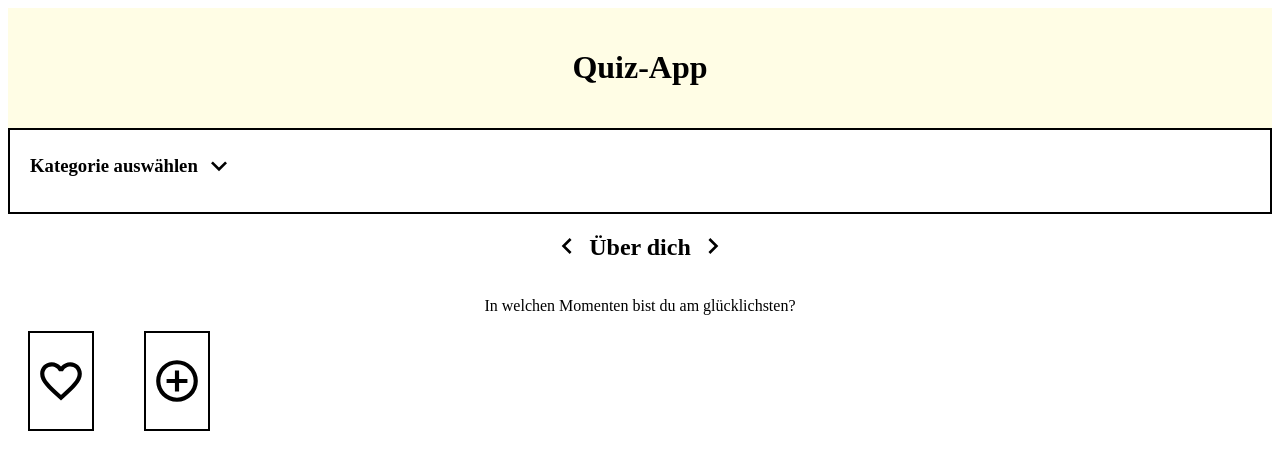
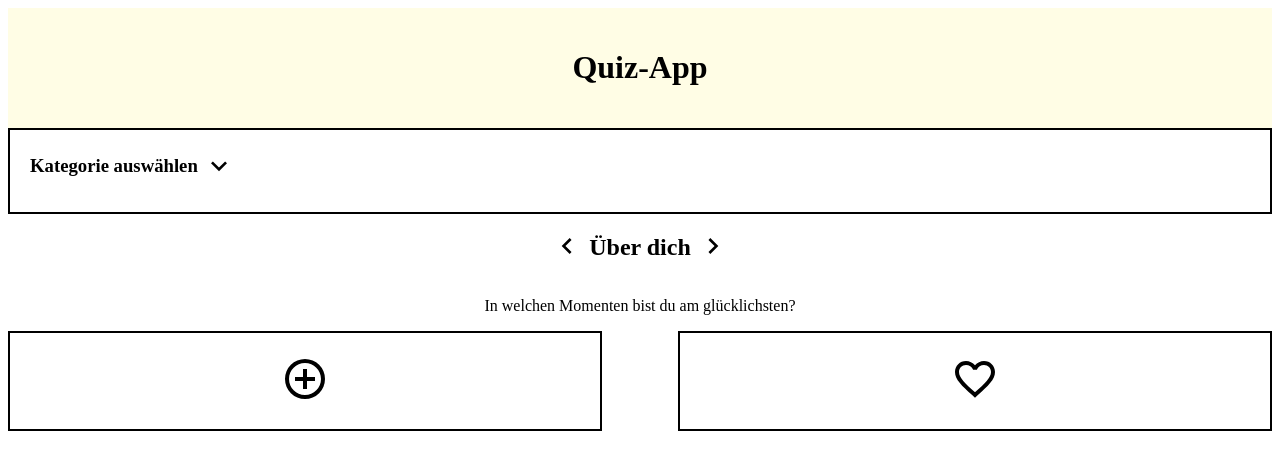
Before and after one commit to JivanaLipsewers/Capstone-90-Fragen-die-verbinden, a Next.js app: page / in a window 1280 px wide. Shown: the top 470 px of the page. Built offline with nearby package versions, Linux system fonts and the light colour scheme.

Commit message:
updatebutton

```diff
--- a/components/AddQuestion/index.js
+++ b/components/AddQuestion/index.js
@@ -1,27 +1,22 @@
-import React from "react";
-import {
-  ButtonContainerAddQuestion,
-  PlusButton,
-  PlusButtonHover,
-} from "./styles";
+import { ButtonContainer, PlusButton } from "../Navigation/styles";
 
 export function AddQuestionButton({ isAdded, onToggleAdd }) {
   return (
-    <ButtonContainerAddQuestion>
+    <ButtonContainer>
       <PlusButton onClick={onToggleAdd} isAdded={isAdded}>
         {isAdded ? (
-          <svg viewBox="0 0 24 24" width="24" height="24">
+          <svg viewBox="0 0 24 24" width="48" height="48">
             <title>plus</title>
             <path d="M17,13H13V17H11V13H7V11H11V7H13V11H17M12,2A10,10 0 0,0 2,12A10,10 0 0,0 12,22A10,10 0 0,0 22,12A10,10 0 0,0 12,2Z" />
           </svg>
         ) : (
-          <svg viewBox="0 0 24 24" width="24" height="24">
+          <svg viewBox="0 0 24 24" width="48" height="48">
             <title>plus-outline</title>
             <path d="M12,20C7.59,20 4,16.41 4,12C4,7.59 7.59,4 12,4C16.41,4 20,7.59 20,12C20,16.41 16.41,20 12,20M12,2A10,10 0 0,0 2,12A10,10 0 0,0 12,22A10,10 0 0,0 22,12A10,10 0 0,0 12,2M13,7H11V11H7V13H11V17H13V13H17V11H13V7Z" />
           </svg>
         )}
       </PlusButton>
-    </ButtonContainerAddQuestion>
+    </ButtonContainer>
   );
 }
 
--- a/components/AddQuestion/styles.js
+++ /dev/null
@@ -1,45 +0,0 @@
-import styled from "styled-components";
-
-export const ButtonContainerAddQuestion = styled.div`
-  // position: fixed;
-  // bottom: 40px;
-  // left: 40px;
-  // right: 40px;
-  display: flex;
-  justify-content: space-between;
-  padding: 0 20px;
-  // z-index: 9999;
-`;
-
-export const Button = styled.button`
-  border: none;
-  cursor: pointer;
-  display: flex;
-  justify-content: center;
-  align-items: center;
-  flex: 1;
-`;
-
-export const PlusButton = styled(Button)`
-  background-color: #fff;
-  height: 100px;
-  border: 2px solid #000;
-
-  &:hover {
-    background-color: #fff053;
-  }
-
-  svg {
-    width: 50px;
-    height: 50px;
-  }
-`;
-
-export const PlusButtonHover = styled(Button)`
-  background-color: #f0f0f0;
-
-  svg {
-    width: 50px;
-    height: 50px;
-  }
-`;
--- a/components/FavoriteButton/index.js
+++ b/components/FavoriteButton/index.js
@@ -1,17 +1,16 @@
-import React from "react";
-import { ButtonContainer, HeartButton, HeartButtonHover } from "./styles";
+import { ButtonContainer, HeartButton } from "../Navigation/styles";
 
 export function FavoriteButton({ isFavorite, onToggleFavorite }) {
   return (
     <ButtonContainer>
       <HeartButton onClick={onToggleFavorite} isFavorite={isFavorite}>
         {isFavorite ? (
-          <svg viewBox="0 0 24 24" width="24" height="24">
+          <svg viewBox="0 0 24 24" width="48" height="48">
             <title>heart</title>
             <path d="M12,21.35L10.55,20.03C5.4,15.36 2,12.27 2,8.5C2,5.42 4.42,3 7.5,3C9.28,3 10.97,4 12,5.5C13.03,4 14.72,3 16.5,3C19.58,3 22,5.42 22,8.5C22,12.27 18.6,15.36 13.45,20.03L12,21.35Z" />
           </svg>
         ) : (
-          <svg viewBox="0 0 24 24" width="24" height="24">
+          <svg viewBox="0 0 24 24" width="48" height="48">
             <title>heart-outline</title>
             <path d="M12.1,18.55L12,18.65L11.89,18.55C7.14,14.24 4,11.39 4,8.5C4,6.5 5.5,5 7.5,5C9.04,5 10.54,6 11.07,7.36H12.93C13.46,6 14.96,5 16.5,5C18.5,5 20,6.5 20,8.5C20,11.39 16.86,14.24 12.1,18.55M16.5,3C14.76,3 13.09,3.81 12,5.08C10.91,3.81 9.24,3 7.5,3C4.42,3 2,5.41 2,8.5C2,12.27 5.4,15.36 10.55,20.03L12,21.35L13.45,20.03C18.6,15.36 22,12.27 22,8.5C22,5.41 19.58,3 16.5,3Z" />
           </svg>
--- a/components/FavoriteButton/styles.js
+++ /dev/null
@@ -1,45 +0,0 @@
-import styled from "styled-components";
-
-export const ButtonContainer = styled.div`
-  // position: fixed;
-  // bottom: 40px;
-  // left: 40px;
-  // right: 40px;
-  display: flex;
-  justify-content: space-between;
-  padding: 0 20px;
-  // z-index: 9999;
-`;
-
-export const Button = styled.button`
-  border: none;
-  cursor: pointer;
-  display: flex;
-  justify-content: center;
-  align-items: center;
-  flex: 1;
-`;
-
-export const HeartButton = styled(Button)`
-  background-color: #fff;
-  height: 100px;
-  border: 2px solid #000;
-
-  &:hover {
-    background-color: #fff053;
-  }
-
-  svg {
-    width: 50px;
-    height: 50px;
-  }
-`;
-
-export const HeartButtonHover = styled(Button)`
-  background-color: #f0f0f0;
-
-  svg {
-    width: 50px;
-    height: 50px;
-  }
-`;
--- a/components/Navigation/index.js
+++ b/components/Navigation/index.js
@@ -0,0 +1,59 @@
+import { AddQuestionButton } from "../AddQuestion/index.js";
+import { FavoriteButton } from "../FavoriteButton/index.js";
+import { ButtonBox, ButtonContainer, PlusButton } from "../Navigation/styles";
+
+export default function Navigation({
+  currentQuestion,
+  questions,
+  setQuestions,
+  setCurrentQuestionIndex,
+}) {
+  const handleToggleAdd = () => {
+    const updatedQuestions = questions.map((question) =>
+      question.id === currentQuestion.id
+        ? { ...question, isAdded: !question.isAdded }
+        : question
+    );
+    setQuestions(updatedQuestions);
+  };
+
+  const handleToggleFavorite = () => {
+    const updatedQuestions = questions.map((question) =>
+      question.id === currentQuestion.id
+        ? { ...question, isFavorite: !question.isFavorite }
+        : question
+    );
+    setQuestions(updatedQuestions);
+  };
+
+  // const handlePrevQuestion = () => {
+  //   const newIndex = currentQuestionIndex - 1;
+  //   if (newIndex >= 0) {
+  //     setCurrentQuestionIndex(newIndex);
+  //   }
+  // };
+
+  // const handleNextQuestion = () => {
+  //   const newIndex = currentQuestionIndex + 1;
+  //   if (newIndex < questions.length) {
+  //     setCurrentQuestionIndex(newIndex);
+  //   }
+  // };
+
+  return (
+    <ButtonContainer>
+      <ButtonBox>
+        <AddQuestionButton
+          isAdded={currentQuestion.isAdded}
+          onToggleAdd={handleToggleAdd}
+        />
+      </ButtonBox>
+      <ButtonBox>
+        <FavoriteButton
+          isFavorite={currentQuestion.isFavorite}
+          onToggleFavorite={handleToggleFavorite}
+        />
+      </ButtonBox>
+    </ButtonContainer>
+  );
+}
--- a/components/Navigation/styles.js
+++ b/components/Navigation/styles.js
@@ -0,0 +1,40 @@
+import styled from "styled-components";
+
+export const ButtonContainer = styled.nav`
+  display: flex;
+  justify-content: center;
+
+  gap: 6%;
+`;
+
+export const ButtonBox = styled.div`
+  width: 50%;
+  /* display: flex;
+  flex-direction: column;
+  align-items: center; */
+  /* display: grid;
+  grid-template-columns: repeat() (auto-fit, minmax() (200px, 1fr));
+  grid-gap: 1rem; */
+`;
+
+export const PlusButton = styled.button`
+  background-color: #fff;
+  height: 100px;
+  border: 2px solid #000;
+  width: 100%;
+
+  &:hover {
+    background-color: #fff053;
+  }
+`;
+
+export const HeartButton = styled.button`
+  background-color: #fff;
+  height: 100px;
+  border: 2px solid #000;
+  width: 100%;
+
+  &:hover {
+    background-color: #fff053;
+  }
+`;
--- a/pages/_app.js
+++ b/pages/_app.js
@@ -1,9 +1,8 @@
 import { useState } from "react";
 import { Question } from "../components/Question/index.js";
-import { FavoriteButton } from "../components/FavoriteButton/index.js";
 import Header from "@/components/Header/index.js";
 import Filter from "../components/Filter/index.js";
-import { AddQuestionButton } from "@/components/AddQuestion/index.js";
+import Navigation from "../components/Navigation/index.js";
 
 const initialQuestions = [
   {
@@ -111,19 +110,11 @@ export default function App() {
       setCurrentQuestionIndex(currentQuestionIndex - 1);
     }
   }
+
   function handleNextQuestion() {
     if (currentQuestionIndex + 1 < questions.length) {
       setCurrentQuestionIndex(currentQuestionIndex + 1);
     }
-  }
-
-  function handleToggleFavorite() {
-    const updatedQuestions = questions.map((question) =>
-      question.id === currentQuestion.id
-        ? { ...question, isFavorite: !question.isFavorite }
-        : question
-    );
-    setQuestions(updatedQuestions);
   }
 
   const categories = ["Über uns", "Über dich", "Über mich"];
@@ -140,13 +131,6 @@ export default function App() {
     }
   }
 
-  const handleToggleAdd = () => {
-    setCurrentQuestion((prevQuestion) => ({
-      ...prevQuestion,
-      isAdded: !prevQuestion.isAdded,
-    }));
-  };
-
   return (
     <>
       <Header />
@@ -160,16 +144,12 @@ export default function App() {
         onPrevQuestion={handlePrevQuestion}
         onNextQuestion={handleNextQuestion}
       />
-      <div style={{ display: "flex", gap: "10px" }}>
-        <FavoriteButton
-          isFavorite={currentQuestion.isFavorite}
-          onToggleFavorite={handleToggleFavorite}
-        />
-        <AddQuestionButton
-          isAdded={currentQuestion.isAdded}
-          onToggleAdd={handleToggleAdd}
-        />
-      </div>
+      <Navigation
+        currentQuestion={currentQuestion}
+        questions={questions}
+        setQuestions={setQuestions}
+        setCurrentQuestionIndex={setCurrentQuestionIndex}
+      />
     </>
   );
 }
```
Also changed, not shown: components/Button/index.js (deleted, +0 -73 lines), components/Button/style.js (deleted, +0 -33 lines).
